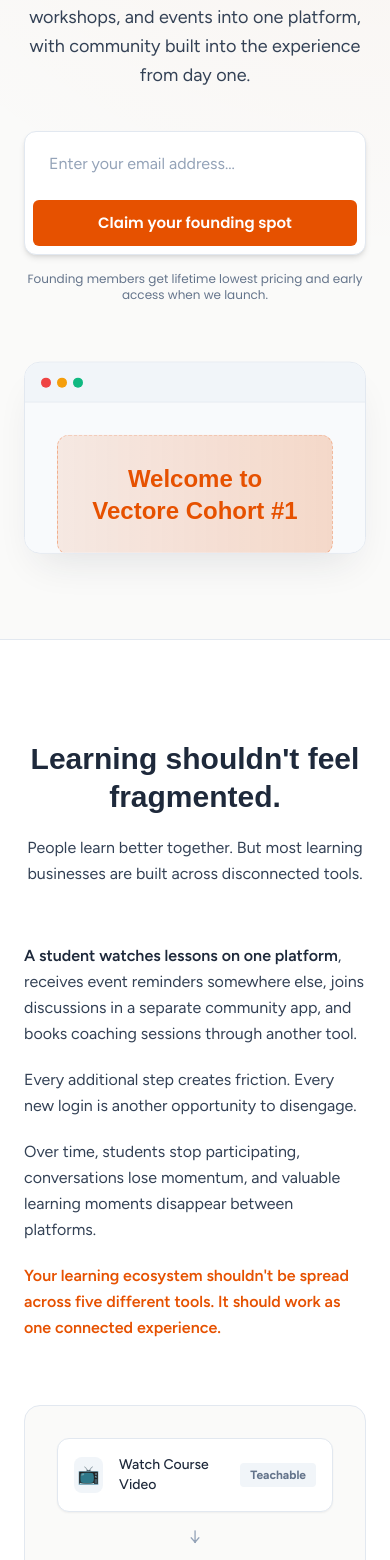
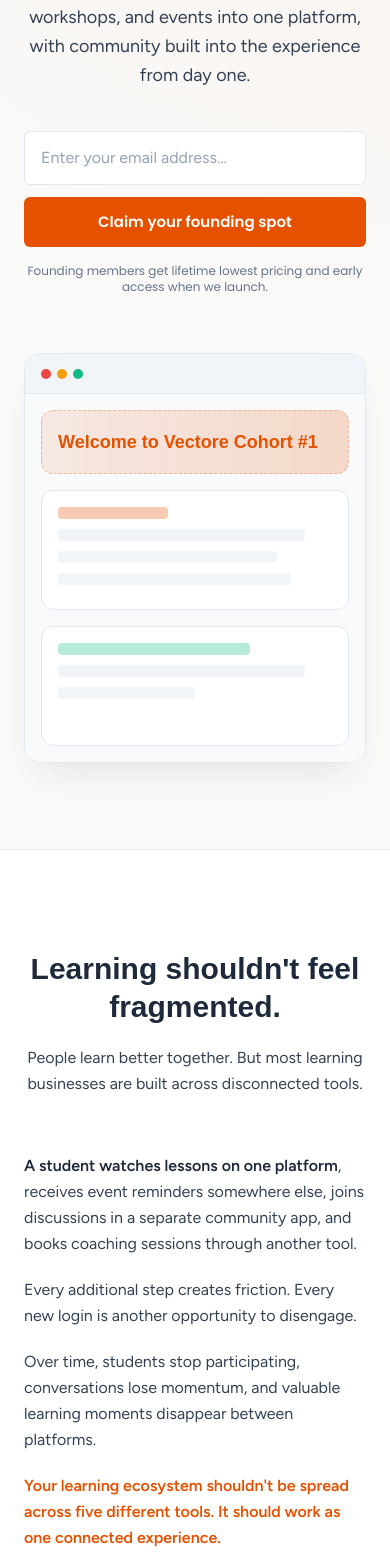
Before and after one commit to wave-mac/neo, a Next.js app: page / in a window 390 px wide. Shown: the part 408-1968 px from the top of the page. Built offline with nearby package versions, Linux system fonts and the light colour scheme; a web font is replaced by a local one.

Commit message:
optimize layout mobile responsiveness

```diff
--- a/src/components/BottomSignup/BottomSignup.tsx
+++ b/src/components/BottomSignup/BottomSignup.tsx
@@ -6,7 +6,7 @@
   return (
     <section id="bottom-signup" className="py-[100px] bg-white border-t border-slate-200">
       <div className="max-w-[1200px] mx-auto px-6">
-        <div className="bg-dark rounded-2xl p-10 md:p-16 grid grid-cols-1 md:grid-cols-[1.2fr_1fr] gap-16 items-center relative overflow-hidden before:content-[''] before:absolute before:top-0 before:right-0 before:w-[300px] before:h-[300px] before:bg-[radial-gradient(circle,rgba(230,81,0,0.15)_0%,transparent_70%)] before:z-10">
+        <div className="bg-dark rounded-2xl p-6 sm:p-10 md:p-16 grid grid-cols-1 md:grid-cols-[1.2fr_1fr] gap-8 md:gap-16 items-center relative overflow-hidden before:content-[''] before:absolute before:top-0 before:right-0 before:w-[300px] before:h-[300px] before:bg-[radial-gradient(circle,rgba(230,81,0,0.15)_0%,transparent_70%)] before:z-10">
           <div className="text-white z-20 relative">
             <h2 className="font-museo text-white text-3xl sm:text-4xl md:text-[38px] leading-tight font-extrabold mb-4">
               Become a founding member
--- a/src/components/Features/Features.tsx
+++ b/src/components/Features/Features.tsx
@@ -54,7 +54,7 @@
 
         <div className="grid grid-cols-1 md:grid-cols-2 gap-8 mt-16">
           {featuresList.map((feat, index) => (
-            <div key={index} className="bg-white border border-slate-200 rounded-2xl p-10 flex flex-col gap-4 shadow-sm hover:-translate-y-1 hover:shadow-premium hover:border-primary/20 transition-all duration-300 relative overflow-hidden">
+            <div key={index} className="bg-white border border-slate-200 rounded-2xl p-6 sm:p-10 flex flex-col gap-4 shadow-sm hover:-translate-y-1 hover:shadow-premium hover:border-primary/20 transition-all duration-300 relative overflow-hidden">
               <div className="self-start text-xs font-bold text-primary uppercase tracking-wider bg-primary-light px-2.5 py-1 rounded">
                 {feat.tag}
               </div>
--- a/src/components/Hero/Hero.tsx
+++ b/src/components/Hero/Hero.tsx
@@ -27,13 +27,13 @@
         </p>
 
         {/* Dashboard Mockup Component */}
-        <div className="mt-16 mx-auto max-w-[900px] rounded-2xl border border-slate-200 shadow-premium bg-white overflow-hidden relative aspect-video animate-float">
+        <div className="mt-16 mx-auto max-w-[900px] rounded-2xl border border-slate-200 shadow-premium bg-white overflow-hidden relative aspect-auto md:aspect-video animate-float">
           <div className="h-10 bg-slate-100 border-b border-slate-200 flex items-center px-4 gap-1.5">
             <div className="w-2.5 h-2.5 rounded-full bg-red-500"></div>
             <div className="w-2.5 h-2.5 rounded-full bg-amber-500"></div>
             <div className="w-2.5 h-2.5 rounded-full bg-emerald-500"></div>
           </div>
-          <div className="grid grid-cols-1 md:grid-cols-[240px_1fr] h-[calc(100%-40px)] bg-slate-50">
+          <div className="grid grid-cols-1 md:grid-cols-[240px_1fr] h-auto md:h-[calc(100%-40px)] bg-slate-50">
             <div className="hidden md:flex flex-col gap-4 bg-white border-r border-slate-200 p-6">
               <div className="h-3.5 rounded bg-primary/80 w-[80%]"></div>
               <div className="h-3.5 rounded bg-slate-200 w-[60%]"></div>
@@ -41,18 +41,18 @@
               <div className="h-3.5 rounded bg-slate-200 w-[50%]"></div>
               <div className="h-3.5 rounded bg-slate-200 w-[65%]"></div>
             </div>
-            <div className="p-8 flex flex-col gap-6">
-              <div className="h-[120px] rounded-xl bg-gradient-to-r from-primary/10 to-primary/20 flex items-center px-8 font-museo text-2xl sm:text-3xl text-primary font-extrabold border border-dashed border-primary/30">
+            <div className="p-4 sm:p-8 flex flex-col gap-4 sm:gap-6">
+              <div className="h-16 sm:h-[120px] rounded-xl bg-gradient-to-r from-primary/10 to-primary/20 flex items-center px-4 sm:px-8 font-museo text-lg sm:text-2xl md:text-3xl text-primary font-extrabold border border-dashed border-primary/30">
                 Welcome to Vectore Cohort #1
               </div>
-              <div className="grid grid-cols-[2fr_1fr] gap-6">
-                <div className="h-[160px] bg-white border border-slate-200 rounded-xl p-5 flex flex-col gap-3">
+              <div className="grid grid-cols-1 sm:grid-cols-[2fr_1fr] gap-4 sm:gap-6">
+                <div className="h-[120px] sm:h-[160px] bg-white border border-slate-200 rounded-xl p-4 sm:p-5 flex flex-col gap-2.5 sm:gap-3">
                   <div className="h-3 rounded bg-primary/30 w-[40%]"></div>
                   <div className="h-3 rounded bg-slate-100 w-[90%]"></div>
                   <div className="h-3 rounded bg-slate-100 w-[80%]"></div>
                   <div className="h-3 rounded bg-slate-100 w-[85%]"></div>
                 </div>
-                <div className="h-[160px] bg-white border border-slate-200 rounded-xl p-5 flex flex-col gap-3">
+                <div className="h-[120px] sm:h-[160px] bg-white border border-slate-200 rounded-xl p-4 sm:p-5 flex flex-col gap-2.5 sm:gap-3">
                   <div className="h-3 rounded bg-emerald-500/30 w-[70%]"></div>
                   <div className="h-3 rounded bg-slate-100 w-[90%]"></div>
                   <div className="h-3 rounded bg-slate-100 w-[50%]"></div>
--- a/src/components/Problem/Problem.tsx
+++ b/src/components/Problem/Problem.tsx
@@ -29,29 +29,29 @@
             </p>
           </div>
 
-          <div className="bg-dark-bg border border-slate-200 rounded-2xl p-8 flex flex-col gap-4">
-            <div className="flex items-center gap-4 p-4 bg-white border border-slate-200 rounded-xl shadow-sm hover:-translate-y-[2px] hover:shadow-md transition-all duration-300">
-              <div className="w-9 h-9 rounded-lg bg-slate-100 flex items-center justify-center text-lg">📺</div>
-              <div className="text-sm font-medium text-dark">Watch Course Video</div>
-              <div className="text-xs font-bold text-slate-500 ml-auto bg-slate-100 px-2.5 py-1 rounded">Teachable</div>
+          <div className="bg-dark-bg border border-slate-200 rounded-2xl p-4 sm:p-8 flex flex-col gap-3 sm:gap-4">
+            <div className="flex flex-row items-center gap-3 sm:gap-4 p-3 sm:p-4 bg-white border border-slate-200 rounded-xl shadow-sm hover:-translate-y-[2px] hover:shadow-md transition-all duration-300">
+              <div className="w-8 h-8 sm:w-9 sm:h-9 rounded-lg bg-slate-100 flex items-center justify-center text-base sm:text-lg shrink-0">📺</div>
+              <div className="text-xs sm:text-sm font-medium text-dark">Watch Course Video</div>
+              <div className="text-[10px] sm:text-xs font-bold text-slate-500 ml-auto bg-slate-100 px-2 sm:px-2.5 py-1 rounded shrink-0">Teachable</div>
             </div>
-            <div className="text-center text-lg text-slate-400 leading-none">↓</div>
-            <div className="flex items-center gap-4 p-4 bg-white border border-slate-200 rounded-xl shadow-sm hover:-translate-y-[2px] hover:shadow-md transition-all duration-300">
-              <div className="w-9 h-9 rounded-lg bg-slate-100 flex items-center justify-center text-lg">🔔</div>
-              <div className="text-sm font-medium text-dark">Receive Event Alerts</div>
-              <div className="text-xs font-bold text-slate-500 ml-auto bg-slate-100 px-2.5 py-1 rounded">Email / Zoom</div>
+            <div className="text-center text-base sm:text-lg text-slate-400 leading-none">↓</div>
+            <div className="flex flex-row items-center gap-3 sm:gap-4 p-3 sm:p-4 bg-white border border-slate-200 rounded-xl shadow-sm hover:-translate-y-[2px] hover:shadow-md transition-all duration-300">
+              <div className="w-8 h-8 sm:w-9 sm:h-9 rounded-lg bg-slate-100 flex items-center justify-center text-base sm:text-lg shrink-0">🔔</div>
+              <div className="text-xs sm:text-sm font-medium text-dark">Receive Event Alerts</div>
+              <div className="text-[10px] sm:text-xs font-bold text-slate-500 ml-auto bg-slate-100 px-2 sm:px-2.5 py-1 rounded shrink-0">Email / Zoom</div>
             </div>
-            <div className="text-center text-lg text-slate-400 leading-none">↓</div>
-            <div className="flex items-center gap-4 p-4 bg-white border border-slate-200 rounded-xl shadow-sm hover:-translate-y-[2px] hover:shadow-md transition-all duration-300">
-              <div className="w-9 h-9 rounded-lg bg-slate-100 flex items-center justify-center text-lg">💬</div>
-              <div className="text-sm font-medium text-dark">Participate in Chat</div>
-              <div className="text-xs font-bold text-slate-500 ml-auto bg-slate-100 px-2.5 py-1 rounded">Slack / Discord</div>
+            <div className="text-center text-base sm:text-lg text-slate-400 leading-none">↓</div>
+            <div className="flex flex-row items-center gap-3 sm:gap-4 p-3 sm:p-4 bg-white border border-slate-200 rounded-xl shadow-sm hover:-translate-y-[2px] hover:shadow-md transition-all duration-300">
+              <div className="w-8 h-8 sm:w-9 sm:h-9 rounded-lg bg-slate-100 flex items-center justify-center text-base sm:text-lg shrink-0">💬</div>
+              <div className="text-xs sm:text-sm font-medium text-dark">Participate in Chat</div>
+              <div className="text-[10px] sm:text-xs font-bold text-slate-500 ml-auto bg-slate-100 px-2 sm:px-2.5 py-1 rounded shrink-0">Slack / Discord</div>
             </div>
-            <div className="text-center text-lg text-slate-400 leading-none">↓</div>
-            <div className="flex items-center gap-4 p-4 bg-white border border-slate-200 rounded-xl shadow-sm hover:-translate-y-[2px] hover:shadow-md transition-all duration-300">
-              <div className="w-9 h-9 rounded-lg bg-slate-100 flex items-center justify-center text-lg">🗓️</div>
-              <div className="text-sm font-medium text-dark">Book 1-on-1 Coaching</div>
-              <div className="text-xs font-bold text-slate-500 ml-auto bg-slate-100 px-2.5 py-1 rounded">Calendly</div>
+            <div className="text-center text-base sm:text-lg text-slate-400 leading-none">↓</div>
+            <div className="flex flex-row items-center gap-3 sm:gap-4 p-3 sm:p-4 bg-white border border-slate-200 rounded-xl shadow-sm hover:-translate-y-[2px] hover:shadow-md transition-all duration-300">
+              <div className="w-8 h-8 sm:w-9 sm:h-9 rounded-lg bg-slate-100 flex items-center justify-center text-base sm:text-lg shrink-0">🗓️</div>
+              <div className="text-xs sm:text-sm font-medium text-dark">Book 1-on-1 Coaching</div>
+              <div className="text-[10px] sm:text-xs font-bold text-slate-500 ml-auto bg-slate-100 px-2 sm:px-2.5 py-1 rounded shrink-0">Calendly</div>
             </div>
           </div>
         </div>
--- a/src/components/WaitlistForm/WaitlistForm.tsx
+++ b/src/components/WaitlistForm/WaitlistForm.tsx
@@ -82,7 +82,7 @@
         onSubmit={handleSubscribe}
         className={isVertical
           ? "flex flex-col gap-4"
-          : "flex flex-col sm:flex-row gap-3 p-2 bg-white border border-slate-200 rounded-xl shadow-md transition-all duration-300 focus-within:border-primary focus-within:ring-4 focus-within:ring-primary/10 focus-within:shadow-lg"
+          : "flex flex-col sm:flex-row gap-3 sm:p-2 sm:bg-white sm:border sm:border-slate-200 sm:rounded-xl sm:shadow-md bg-transparent border-none p-0 shadow-none transition-all duration-300 sm:focus-within:border-primary sm:focus-within:ring-4 sm:focus-within:ring-primary/10 sm:focus-within:shadow-lg"
         }
       >
         {/* Honeypot field for spam prevention */}
@@ -102,14 +102,14 @@
           onChange={(e) => setEmail(e.target.value)}
           className={isVertical
             ? "border border-slate-200 rounded-md px-4 py-3.5 bg-dark-bg w-full focus:border-primary focus:bg-white outline-none text-base text-dark"
-            : "flex-1 px-4 py-3 border-none text-base text-dark bg-transparent outline-none min-w-0 placeholder-slate-400"
+            : "w-full sm:flex-1 px-4 py-3.5 sm:py-3 border border-slate-200 sm:border-none rounded-md sm:rounded-none bg-white sm:bg-transparent outline-none text-base text-dark placeholder-slate-400 focus:border-primary sm:focus:border-none"
           }
           required
         />
         <button
           type="submit"
           disabled={isSubmitting}
-          className={`bg-primary hover:bg-primary-hover text-white font-poppins text-[15px] font-semibold px-6 py-3 rounded-md transition-all duration-300 whitespace-nowrap disabled:opacity-70 disabled:cursor-not-allowed ${isVertical ? 'w-full py-3.5 text-base' : ''}`}
+          className={`bg-primary hover:bg-primary-hover text-white font-poppins text-[15px] font-semibold px-6 py-3.5 sm:py-3 rounded-md transition-all duration-300 whitespace-nowrap disabled:opacity-70 disabled:cursor-not-allowed w-full sm:w-auto`}
         >
           {isSubmitting ? 'Securing spot...' : buttonText}
         </button>
```
